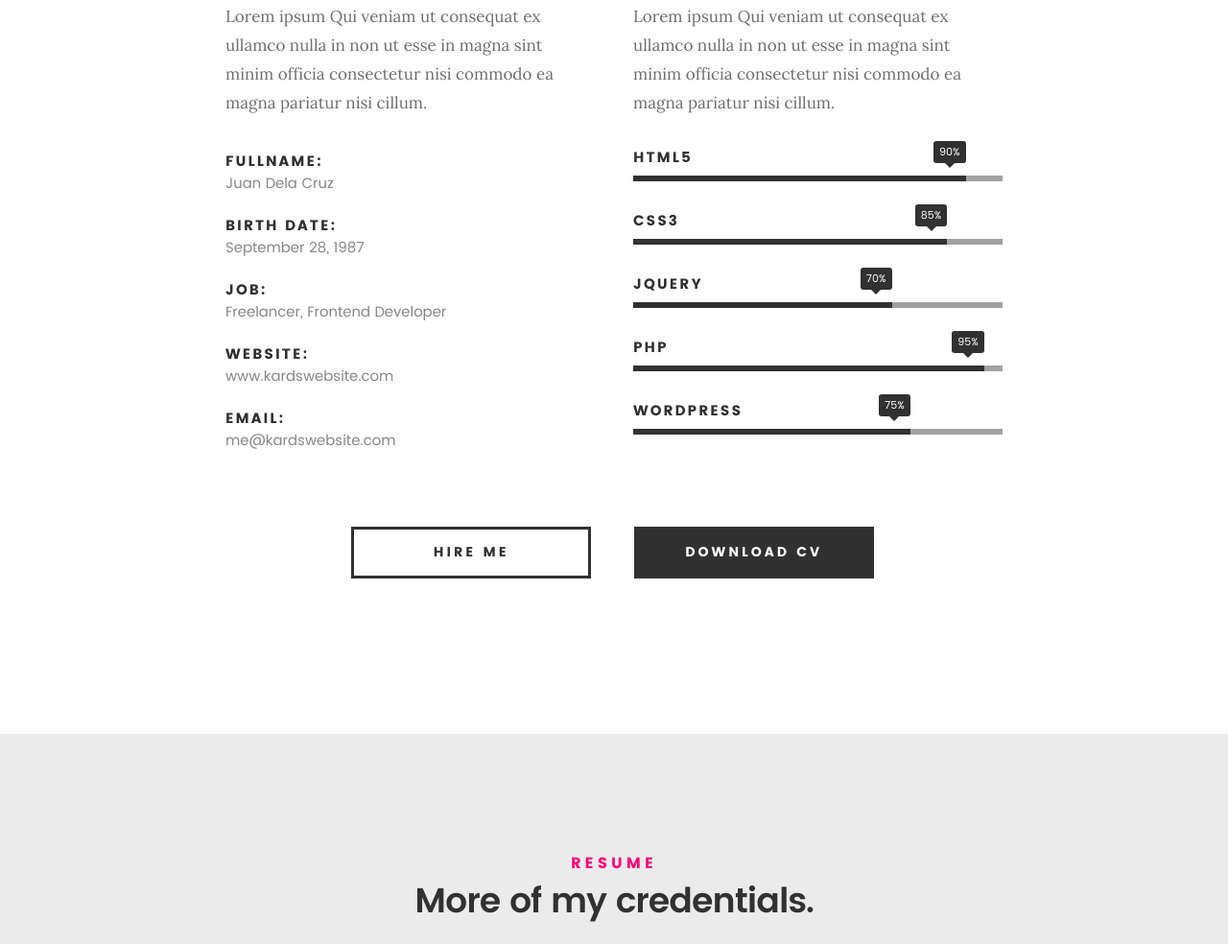
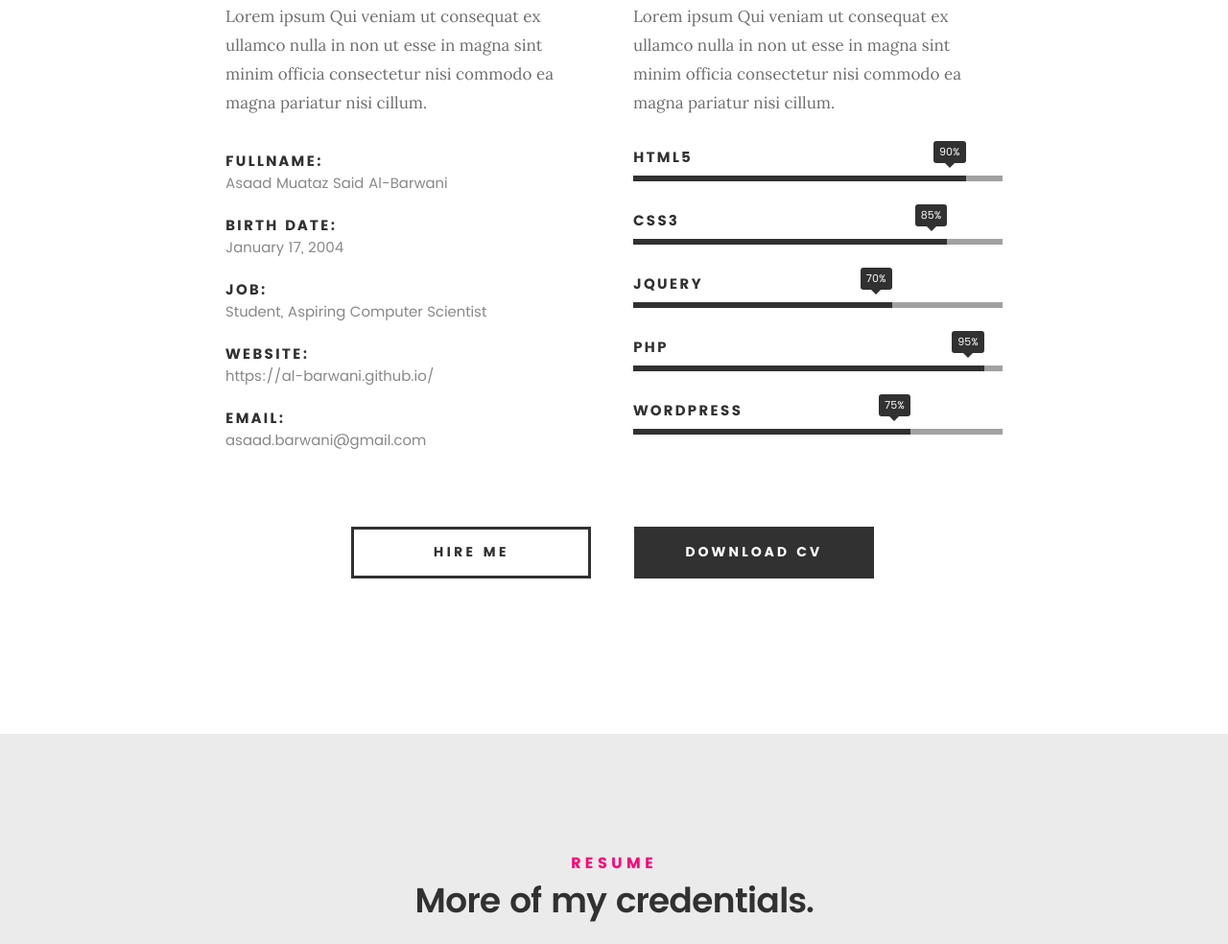
Before and after one commit to al-barwani/al-barwani.github.io, a plain HTML site: page index.html in a window 1280 px wide. Shown: the part 1286-2270 px from the top of the page at 96% size. Drawn offline with Linux system fonts and the light colour scheme; files whose address does not match are found by name.

Commit message:
Changing names, trying to navigate through HTML

```diff
--- a/index.html
+++ b/index.html
@@ -129,23 +129,23 @@
    			<ul class="info-list">
    				<li>
    					<strong>Fullname:</strong>
-   					<span>Juan Dela Cruz</span>
+   					<span>Asaad Muataz Said Al-Barwani</span>
    				</li>
    				<li>
    					<strong>Birth Date:</strong>
-   					<span>September 28, 1987</span>
+   					<span>January 17, 2004</span>
    				</li>
    				<li>
    					<strong>Job:</strong>
-   					<span>Freelancer, Frontend Developer</span>
+   					<span>Student, Aspiring Computer Scientist</span>
    				</li>
    				<li>
    					<strong>Website:</strong>
-   					<span>www.kardswebsite.com</span>
+   					<span>https://al-barwani.github.io/</span>
    				</li>
    				<li>
    					<strong>Email:</strong>
-   					<span>me@kardswebsite.com</span>
+   					<span>asaad.barwani@gmail.com</span>
    				</li>
 
    			</ul> <!-- /info-list -->
```
